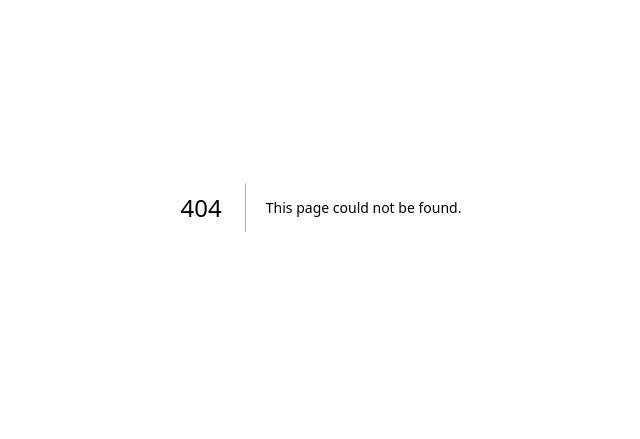
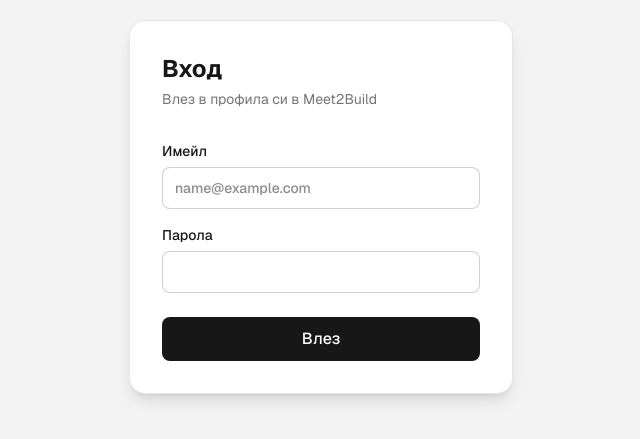
Before and after one commit to meet2build-team/meet2build, a Next.js app: page /login in a window 1280 px wide. Before the commit this address had no page. Shown: the part 193-632 px from the top of the page, without its empty margins (319-959 px from the left). Built offline with nearby package versions, Linux system fonts and the light colour scheme.

Commit message:
feat(auth): add login page layout (#31)

```diff
--- /dev/null
+++ b/src/app/login/page.tsx
@@ -0,0 +1,36 @@
+export default function LoginPage() {
+  return (
+    <main className="flex min-h-screen items-center justify-center bg-foreground/5 px-4 font-sans">
+      <div className="w-full max-w-sm rounded-2xl border border-foreground/10 bg-background p-8 shadow-lg">
+        <h1 className="text-2xl font-bold">Вход</h1>
+        <p className="mt-1 text-sm text-foreground/60">Влез в профила си в Meet2Build</p>
+
+        <form className="mt-8 flex flex-col gap-4">
+          <label className="flex flex-col gap-1.5 text-sm font-medium">
+            Имейл
+            <input
+              type="email"
+              name="email"
+              placeholder="name@example.com"
+              className="rounded-lg border border-foreground/20 bg-background px-3 py-2.5 outline-none focus:border-foreground focus:ring-2 focus:ring-foreground/10"
+            />
+          </label>
+          <label className="flex flex-col gap-1.5 text-sm font-medium">
+            Парола
+            <input
+              type="password"
+              name="password"
+              className="rounded-lg border border-foreground/20 bg-background px-3 py-2.5 outline-none focus:border-foreground focus:ring-2 focus:ring-foreground/10"
+            />
+          </label>
+          <button
+            type="submit"
+            className="mt-2 rounded-lg bg-foreground py-2.5 font-medium text-background transition hover:bg-foreground/85"
+          >
+            Влез
+          </button>
+        </form>
+      </div>
+    </main>
+  );
+}
```
